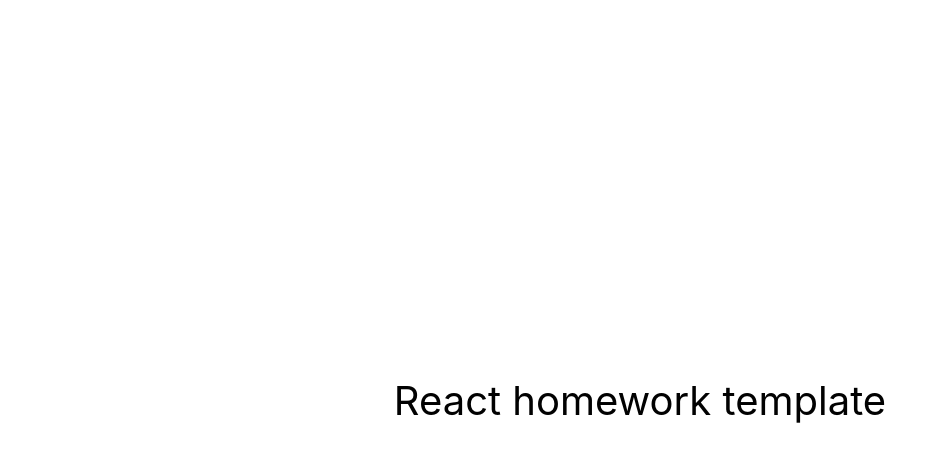
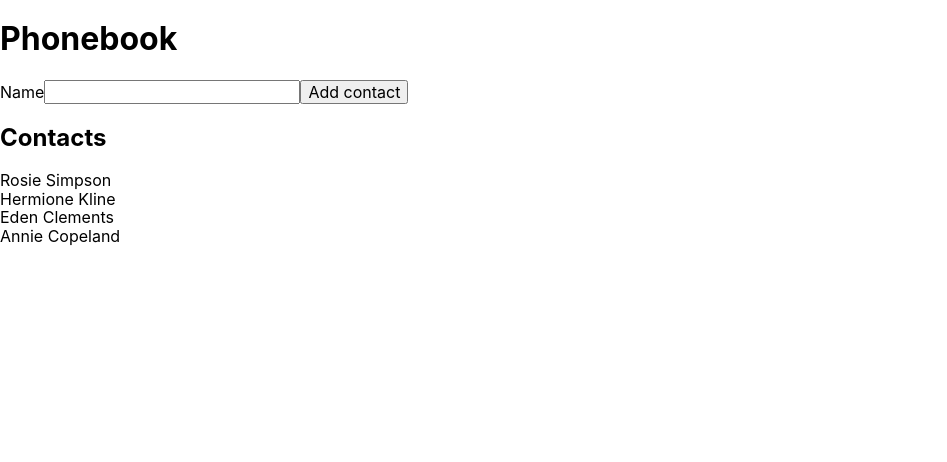
Before and after one commit to TarasKachmar2022/goit-react-hw-02-phonebook, a React (Create React App) app: page / in a window 1280 px wide. Shown: the top 462 px of the page, without its empty margins (0-947 px from the left). Built offline with nearby package versions, Linux system fonts and the light colour scheme.

Commit message:
done step 1

```diff
--- a/src/components/App.jsx
+++ b/src/components/App.jsx
@@ -1,16 +1,36 @@
-export const App = () => {
-  return (
-    <div
-      style={{
-        height: '100vh',
-        display: 'flex',
-        justifyContent: 'center',
-        alignItems: 'center',
-        fontSize: 40,
-        color: '#010101'
-      }}
-    >
-      React homework template
-    </div>
-  );
-};
+import React, { Component } from 'react';
+import { GlobalStyle } from './GlobalStyle';
+import ContactForm from './ContactForm/ContactForm';
+import ContactList from './ContactList/ContactList';
+
+class App extends Component {
+  state = {
+    contacts: [
+      { id: 'id-1', name: 'Rosie Simpson', number: '459-12-56' },
+      { id: 'id-2', name: 'Hermione Kline', number: '443-89-12' },
+      { id: 'id-3', name: 'Eden Clements', number: '645-17-79' },
+      { id: 'id-4', name: 'Annie Copeland', number: '227-91-26' },
+    ],
+    name: '',
+  };
+
+  addContact = newContact => {
+    this.setState(prevState => ({
+      contacts: [...prevState.contacts, newContact],
+    }));
+  };
+
+  render() {
+    return (
+      <div>
+        <h1>Phonebook</h1>
+        <ContactForm onSave={this.addContact} />
+        <h2>Contacts</h2>
+        <ContactList contacts={this.state.contacts} />
+        <GlobalStyle />
+      </div>
+    );
+  }
+}
+
+export default App;
--- /dev/null
+++ b/src/components/ContactForm/ContactForm.jsx
@@ -0,0 +1,49 @@
+import { Formik, Field, Form, ErrorMessage } from 'formik';
+import { nanoid } from 'nanoid';
+import * as yup from 'yup';
+
+// const PATTERN_FOR_NAME =
+//   "^[a-zA-Zа-яА-Я]+(([' -][a-zA-Zа-яА-Я ])?[a-zA-Zа-яА-Я]*)*$";
+
+const schema = yup.object().shape({
+  // Приклад:
+  // name: yup
+  //   .string()
+  //   .matches(
+  //     PATTERN_FOR_NAME,
+  //     "Заповніть коректно поле! Допустимі символи [a-zA-Zа-яА-Я] та ['][ ][-] але лише всередині тексту!"
+  //   )
+  //   .required("Поле обов'язкове для заповнення!"),
+  name: yup.string().required(),
+});
+
+const ContactForm = ({ onSave }) => {
+  const initialValues = {
+    name: '',
+  };
+
+  const handleSubmit = (values, { resetForm }) => {
+    console.log(values);
+    onSave({ id: nanoid(), ...values });
+    resetForm();
+  };
+
+  return (
+    <Formik
+      initialValues={initialValues}
+      validationSchema={schema}
+      onSubmit={handleSubmit}
+    >
+      <Form>
+        <label htmlFor="name">
+          Name
+          <Field name="name" />
+          <ErrorMessage name="name" component="div" />
+        </label>
+        <button type={'submit'}>Add contact</button>
+      </Form>
+    </Formik>
+  );
+};
+
+export default ContactForm;
--- /dev/null
+++ b/src/components/ContactList/ContactList.jsx
@@ -0,0 +1,23 @@
+import PropTypes from 'prop-types';
+
+const ContactList = ({ contacts }) => {
+  console.log(contacts);
+  return (
+    <ul>
+      {contacts.map(({ id, name }) => (
+        <li key={id}>{name}</li>
+      ))}
+    </ul>
+  );
+};
+
+ContactList.propTypes = {
+  contacts: PropTypes.arrayOf(
+    PropTypes.shape({
+      id: PropTypes.string.isRequired,
+      name: PropTypes.string.isRequired,
+    }).isRequired
+  ).isRequired,
+};
+
+export default ContactList;
--- a/src/index.css
+++ b/src/components/GlobalStyle.js
@@ -1,5 +1,7 @@
-@import-normalize; /* bring in normalize.css styles */
+import { createGlobalStyle } from 'styled-components';
+import 'modern-normalize';
 
+export const GlobalStyle = createGlobalStyle`
 body {
   margin: 0;
   font-family: -apple-system, BlinkMacSystemFont, 'Segoe UI', 'Roboto', 'Oxygen',
@@ -13,3 +15,13 @@
   font-family: source-code-pro, Menlo, Monaco, Consolas, 'Courier New',
     monospace;
 }
+
+p {
+  margin: 0;
+}
+
+ul, ol {
+  margin: 0;
+  padding: 0;
+}
+`;
--- /dev/null
+++ b/src/constants/Theme.js
@@ -0,0 +1,7 @@
+export const theme = {
+  colors: {
+    grey: '#AFB1B8',
+    white: '#ffffff',
+    lightBlue: '#0c9eca',
+  },
+};
```
Also changed, not shown: package.json (+7 -1 lines), src/index.js (+5 -4 lines), 1 other file (tests, documents, lock files or other folders).
